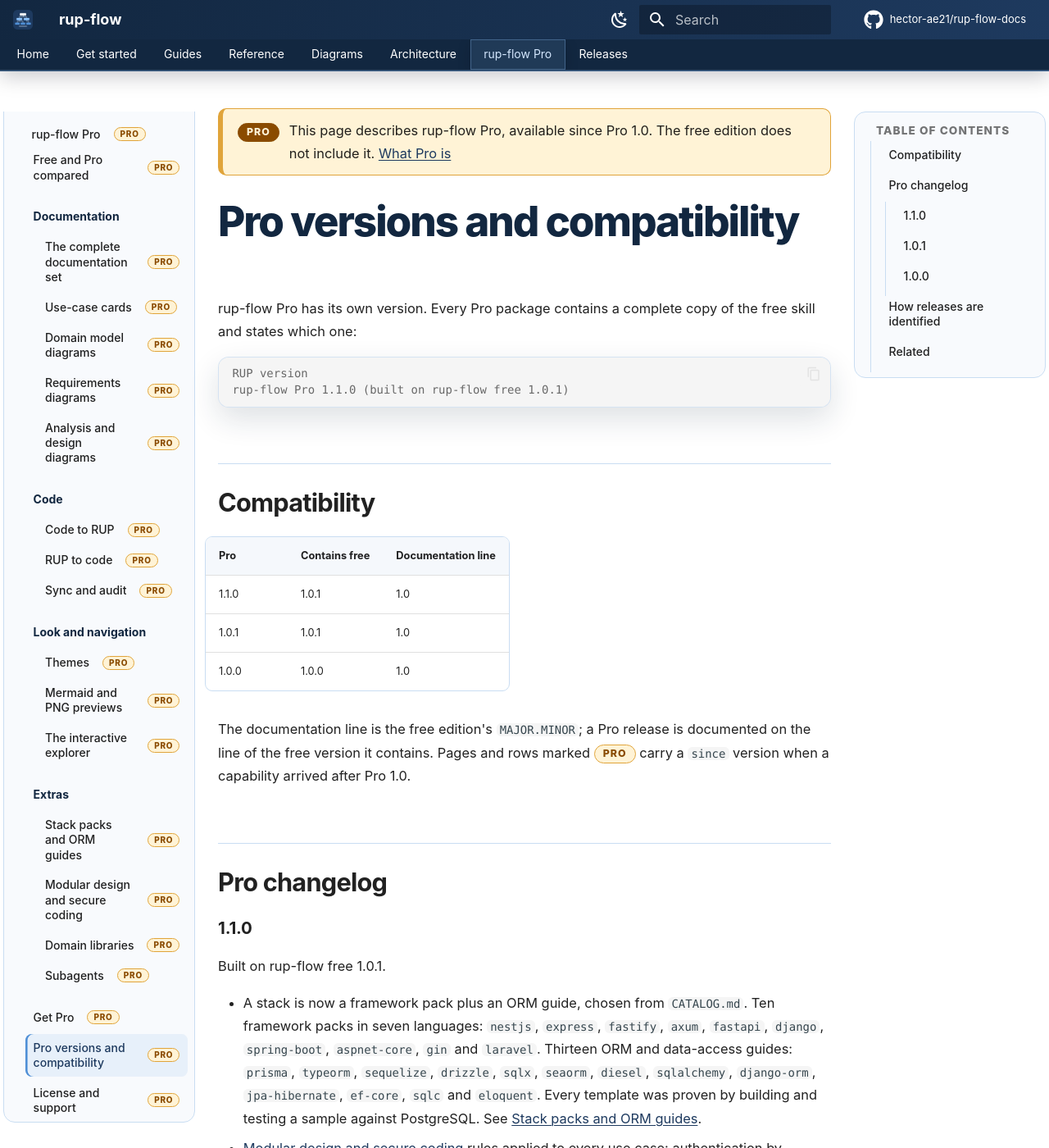
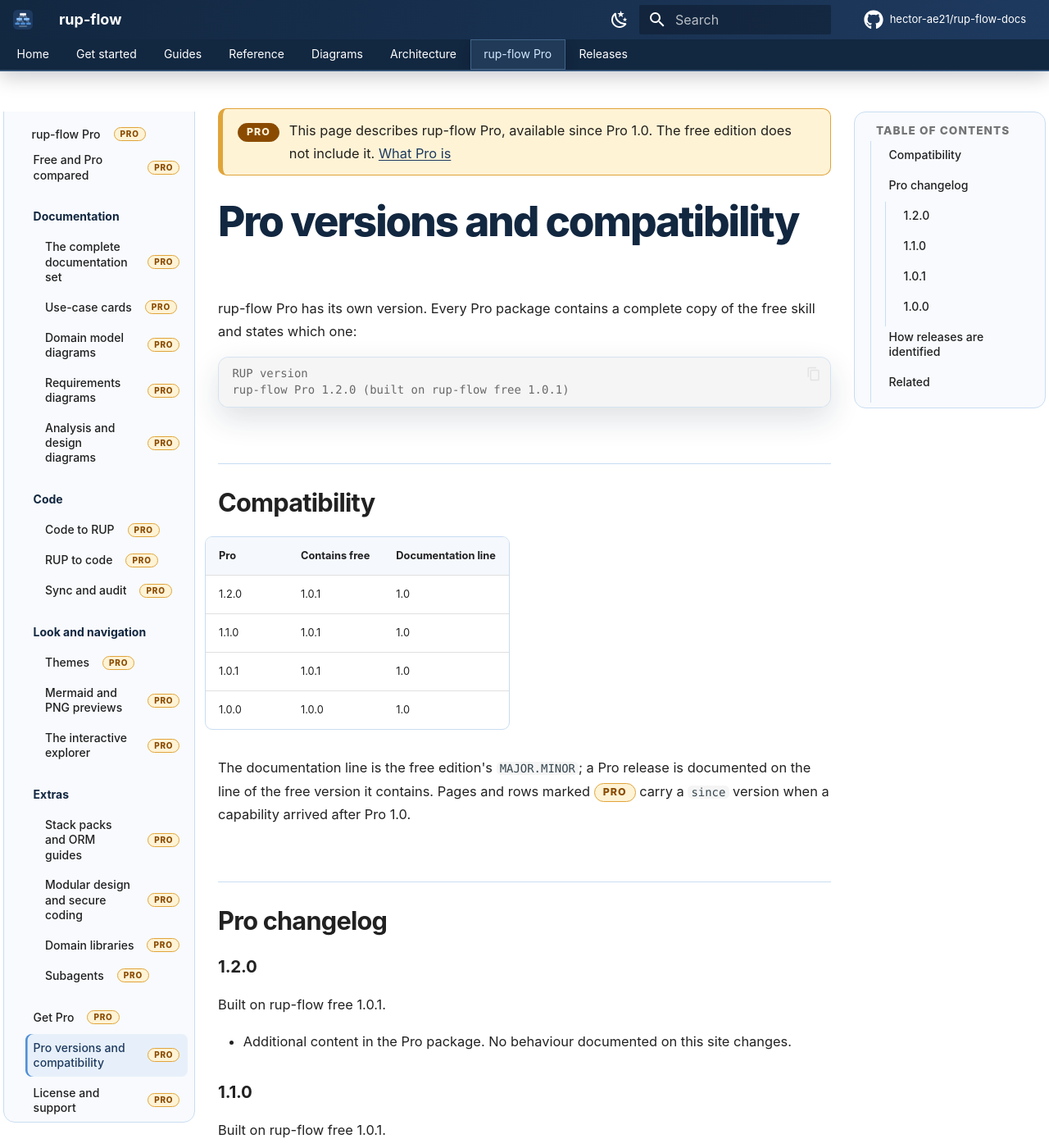
Before and after one commit to hector-ae21/rup-flow-docs, an MkDocs documentation site: the page built from docs/pro/versions.md, in a window 1280 px wide and 1400 px high. Shown: the whole window at 82% size. Built offline with MkDocs 1.6.1 and Material for MkDocs 9.7.7, drawn with Linux system fonts in a browser that asks for light colours; plug-ins that fetch from the network failed and are left out; comment, search, counter and statistics services are not loaded; the version menu is left out.

Commit message:
docs(pro): add rup-flow Pro 1.2.0 to the versions page
Adds the 1.2.0 compatibility row and changelog entry. Its content is the Moodle expert, which by the owner's decision is not documented on the site; CLAUDE.md now names it accurately instead of the retired moodle-pro edition.

````diff
--- a/docs/pro/versions.md
+++ b/docs/pro/versions.md
@@ -12,13 +12,14 @@ skill and states which one:
 
 ```console
 RUP version
-rup-flow Pro 1.1.0 (built on rup-flow free 1.0.1)
+rup-flow Pro 1.2.0 (built on rup-flow free 1.0.1)
 ```
 
 ## Compatibility
 
 | Pro | Contains free | Documentation line |
 | --- | --- | --- |
+| 1.2.0 | 1.0.1 | 1.0 |
 | 1.1.0 | 1.0.1 | 1.0 |
 | 1.0.1 | 1.0.1 | 1.0 |
 | 1.0.0 | 1.0.0 | 1.0 |
@@ -29,6 +30,12 @@ on the line of the free version it contains. Pages and rows marked
 after Pro 1.0.
 
 ## Pro changelog
+
+### 1.2.0
+
+Built on rup-flow free 1.0.1.
+
+- Additional content in the Pro package. No behaviour documented on this site changes.
 
 ### 1.1.0
 
````
Also changed, not shown: CLAUDE.md (+1 -1 lines).
